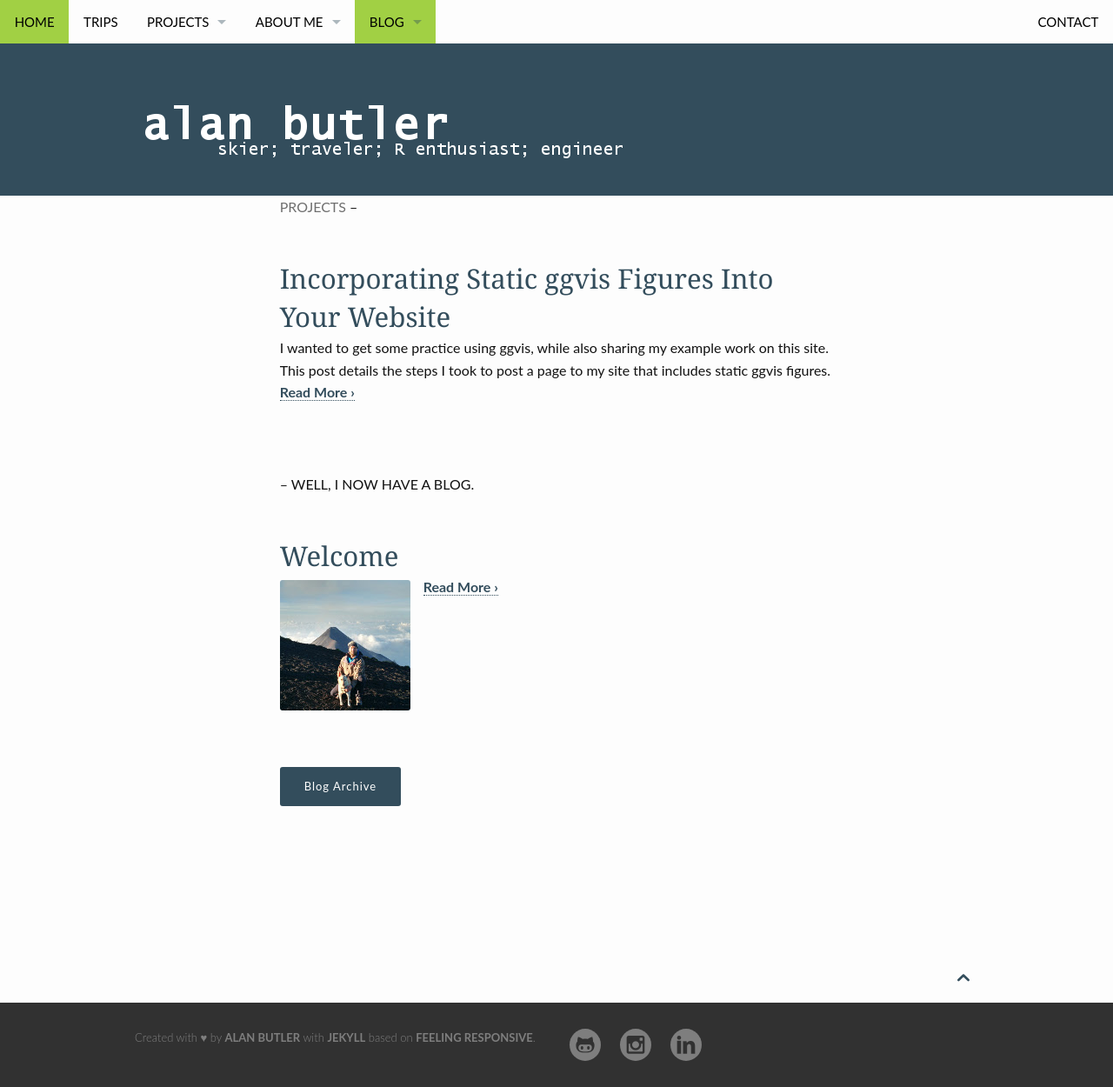
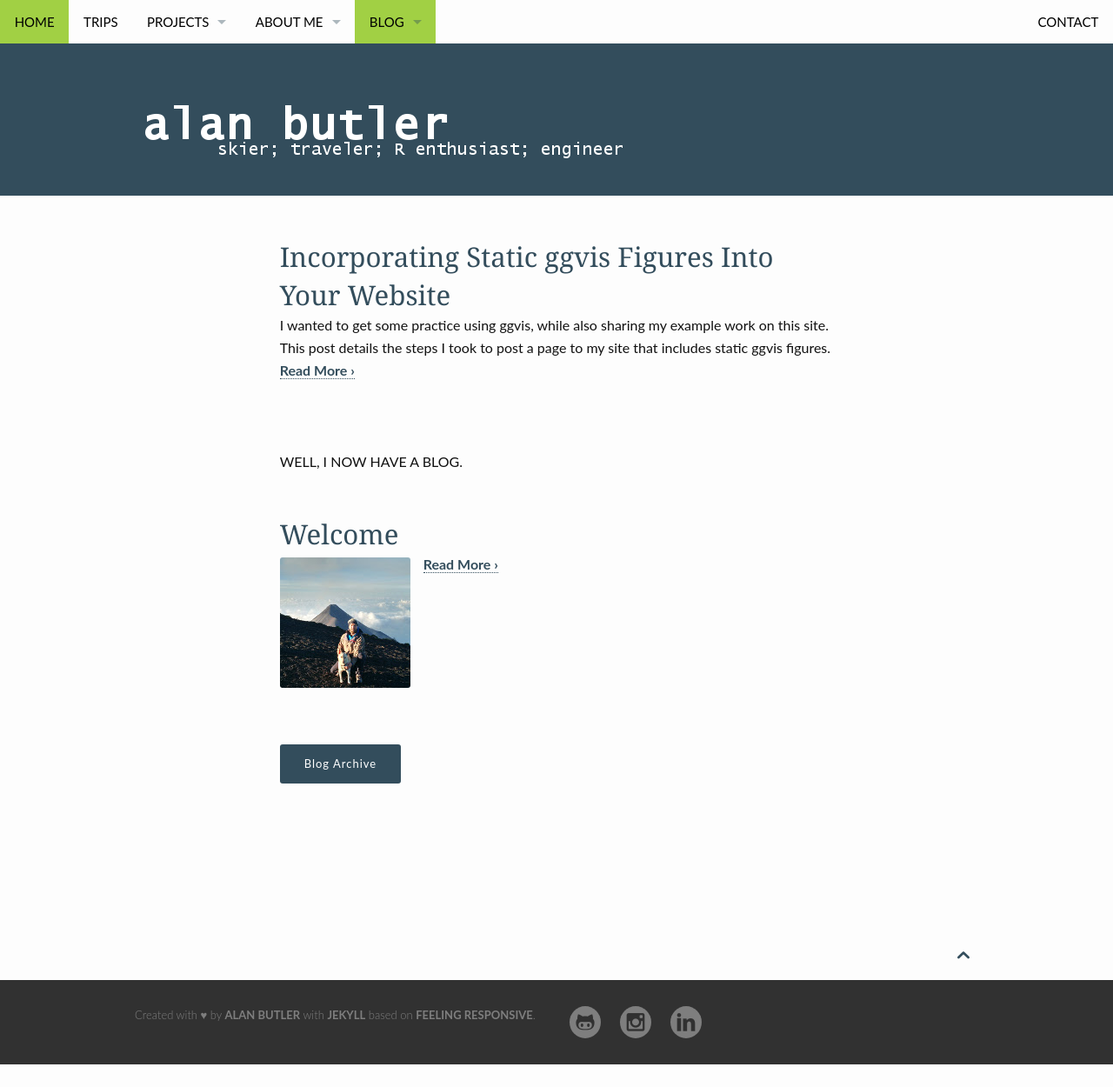
Before and after one commit to rabutler/rabutler.github.io, a Jekyll site: the page built from blog/index.html, in a window 1280 px wide. Shown: the whole page at 87% size. Built offline with Jekyll 4.4.1, drawn with Linux system fonts in a browser that asks for light colours; the list of posts is cut into pages by our own code; after the commit the page ends 1224 px from its top, so only the background shows below that.

Commit message:
removed categories from the sub-headline of blog posts pagination

```diff
--- a/_includes/_pagination.html
+++ b/_includes/_pagination.html
@@ -10,7 +10,7 @@
 {% for post in paginator.posts %}
   <div class="row">
     <div class="small-12 columns b60">
-      <p class="subheadline"><span class="subheader">{% if post.categories %}{{ post.categories | join: ' &middot; ' }}{% endif %}</span> – {% if post.subheadline %}{{ post.subheadline }}{% endif %}</p>
+      <p class="subheadline">{% if post.subheadline %}{{ post.subheadline }}{% endif %}</p>
       <h2><a href="{{ site.baseurl }}{{ post.url }}">{{ post.title }}</a></h2>
       <p>
         {% if post.image.thumb %}<a href="{{ site.baseurl }}{{ post.url }}" title="{{ post.title escape_once }}"><img src="{{ site.urlimg }}{{ post.image.thumb }}" class="alignleft" width="150" height="150" alt="{{ page.title escape_once }}"></a>{% endif %}
```
